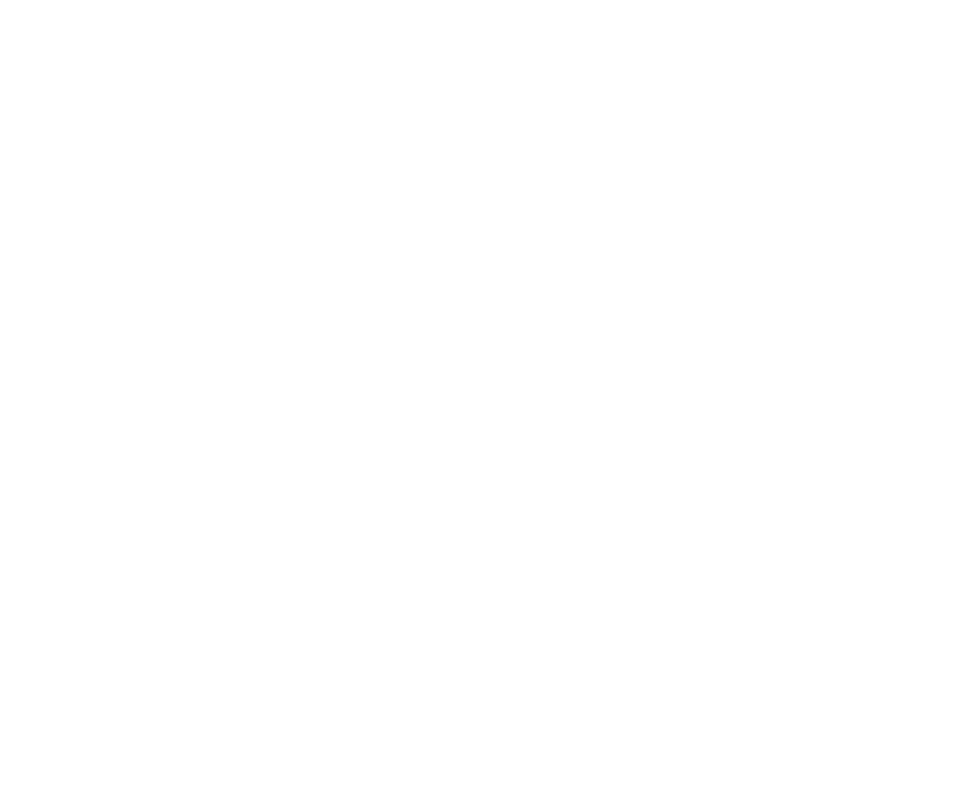
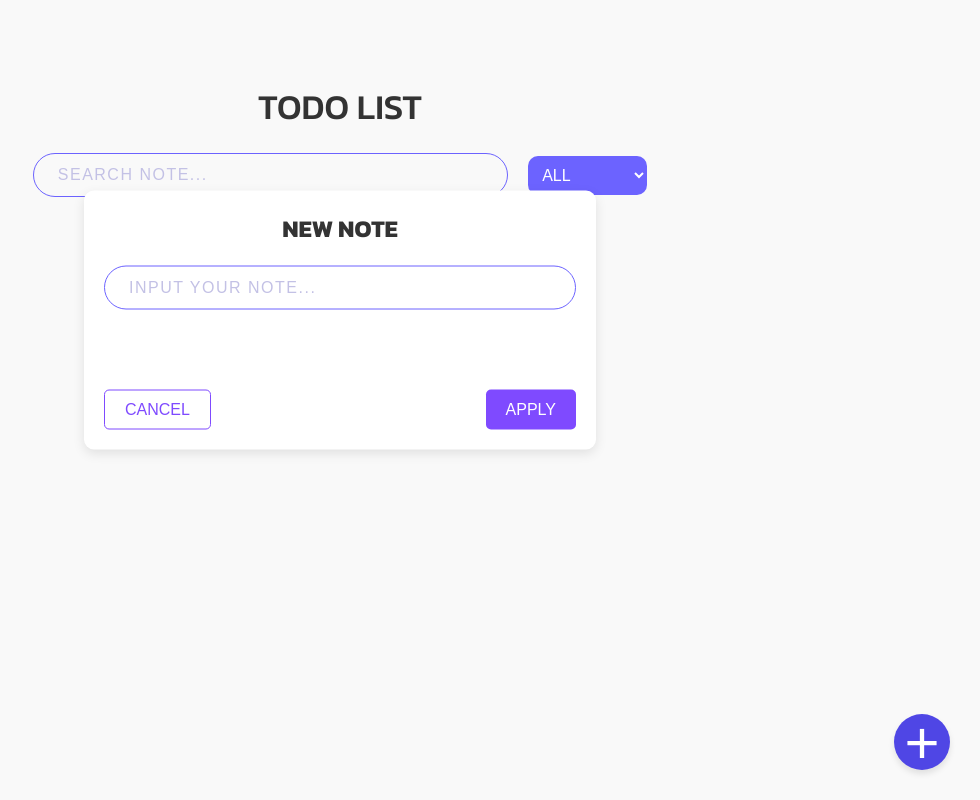
Before and after one commit to schakibb/TODO-LIST, a plain HTML site: page index.html in a window 1280 px wide. Shown: the whole page, without its empty margins (300-1280 px from the left). Drawn offline with Linux system fonts and the light colour scheme.

Commit message:
feat: complete html structure and start adding some css styling

```diff
--- a/index.html
+++ b/index.html
@@ -1,11 +1,50 @@
 <!DOCTYPE html>
 <html lang="en">
+
 <head>
     <meta charset="UTF-8">
     <meta name="viewport" content="width=device-width, initial-scale=1.0">
-    <title>Document</title>
+    <title>Todo List</title>
+    <link rel="stylesheet" href="style.css">
 </head>
+
 <body>
+    <div class="container">
+        <h1>TODO LIST</h1>
+        <header>
+            <input type="text" placeholder="Search note..." class="input-text search-input" />
+            <div class="filters">
+                <select id="status-select">
+                    <option value="all">ALL</option>
+                    <option value="complete">Complete</option>
+                    <option value="incomplete">Incomplete</option>
+                </select>
+            </div>
+        </header>
 
+        <div class="notes-list">
+
+
+        </div>
+    </div>
+
+    <button class="add-btn">+</button>
+
+    <div class="overlay hidden"></div>
+
+
+
+    <div class="new-note-window hidden">
+        <h2 class="modal-title">NEW NOTE</h2>
+        <input type="text" placeholder="Input your note..." class="input-text new-note-input">
+        <div class="new-note-buttons">
+            <button class="cancel-btn">CANCEL</button>
+            <button class="apply-btn">APPLY</button>
+        </div>
+    </div>
+
+
+    <script src="script.js"></script>
 </body>
+
 </html>
--- a/style.css
+++ b/style.css
@@ -0,0 +1,200 @@
+@import url('https://fonts.googleapis.com/css2?family=Kanit:wght@400;500;700&display=swap');
+
+:root {
+    --primary-color: #6c63ff;
+    --primary-color-hover: #3730a3;
+    --text-color: #333;
+    --light-background: #f9f9f9;
+    --placeholder-color: #C3C1E5;
+    --btn-size: 56px;
+}
+
+* {
+    padding: 0;
+    margin: 0;
+    box-sizing: border-box;
+}
+
+body {
+    font-family: 'Kanit', sans-serif;
+    background-color: var(--light-background);
+    height: 100%;
+    width: 100%;
+}
+
+h1 {
+    font-size: 35px;
+    color: var(--text-color);
+    text-align: center;
+    font-weight: 500;
+}
+
+header {
+    margin-left: auto;
+    margin-right: auto;
+    display: flex;
+    justify-content: space-around;
+    align-items: center;
+    padding-top: 20px;
+    width: 80%;
+    gap: 20px;
+}
+
+.add-btn {
+    position: fixed;
+    bottom: 30px;
+    right: 30px;
+    width: var(--btn-size);
+    height: var(--btn-size);
+    border-radius: 50%;
+    background-color: #4F46E5;
+    color: white;
+    font-size: 60px;
+    border: none;
+    cursor: pointer;
+    display: flex;
+    align-items: center;
+    justify-content: center;
+    box-shadow: 0 4px 6px rgba(0, 0, 0, 0.1);
+    transition: background-color 0.3s ease, transform 0.2s ease, box-shadow 0.2s ease;
+}
+
+.add-btn:hover {
+    background-color: var(--primary-color-hover);
+    transform: translateY(-4px);
+    box-shadow: 0 6px 8px rgba(0, 0, 0, 0.2);
+}
+
+.input-text {
+    width: 100%;
+    padding: 12px 24px;
+    background-color: transparent;
+    font-size: 16px;
+    font-weight: 500;
+    line-height: 18px;
+    color: var(--text-color);
+    border-radius: 50px;
+    border: 1px solid var(--primary-color);
+    transition: all 250ms ease-in-out;
+}
+
+.input-text::placeholder {
+    color: var(--placeholder-color);
+    text-transform: uppercase;
+    letter-spacing: 1.5px;
+}
+
+.input-text:hover,
+.input-text:focus {
+    outline: 0;
+    border: 1px solid transparent;
+    border-bottom: 1.5px solid var(--primary-color);
+    border-radius: 0;
+}
+
+.container {
+    margin: 80px auto;
+    width: 60%;
+    text-align: center;
+}
+
+.empty-state {
+    width: 280px;
+    display: block;
+    margin: 20px auto;
+}
+
+#status-select {
+    background-color: var(--primary-color);
+    color: white;
+    padding: 10px 10px;
+    border: none;
+    border-radius: 10px;
+    font-size: 16px;
+    cursor: pointer;
+}
+
+.notes-list {
+    margin-top: 60px;
+}
+
+
+.note-text {
+    font-size: 16px;
+    white-space: normal;
+    overflow: hidden;
+    overflow-wrap: break-word;
+    word-wrap: break-word;
+    max-width: 100%;
+    background: none;
+    outline: none;
+    border: none;
+}
+.note-text,.note-text:disabled{
+        color: var(--text-color);
+}
+
+
+
+
+
+
+
+.new-note-window {
+    position: fixed;
+    top: 40%;
+    left: 50%;
+    transform: translate(-50%, -50%);
+    box-shadow: 0 3rem 5rem rgba(0, 0, 0, 0.3);
+    z-index: 10;
+    background-color: #fff;
+    padding: 20px;
+    width: 40%;
+    box-shadow: 0px 4px 12px rgba(0, 0, 0, 0.1);
+    border-radius: 10px;
+    text-align: center;
+}
+
+.modal-title {
+    font-size: 1.5em;
+    margin-bottom: 20px;
+    color: #333;
+}
+
+
+.new-note-buttons {
+    margin-top: 80px;
+    display: flex;
+    justify-content: space-between;
+}
+
+.cancel-btn,
+.apply-btn {
+    padding: 10px 20px;
+    border: none;
+    border-radius: 5px;
+    cursor: pointer;
+    font-size: 1em;
+}
+
+.cancel-btn {
+    background-color: #fff;
+    color: #7f4aff;
+    border: 1px solid #7f4aff;
+    transition: background-color 0.3s ease, color 0.3s ease;
+}
+
+.cancel-btn:hover {
+    background-color: #7f4aff;
+    color: #fff;
+}
+
+.apply-btn {
+    background-color: #7f4aff;
+    color: #fff;
+    transition: background-color 0.3s ease;
+}
+
+.apply-btn:hover {
+    background-color: #6637d9;
+}
```
